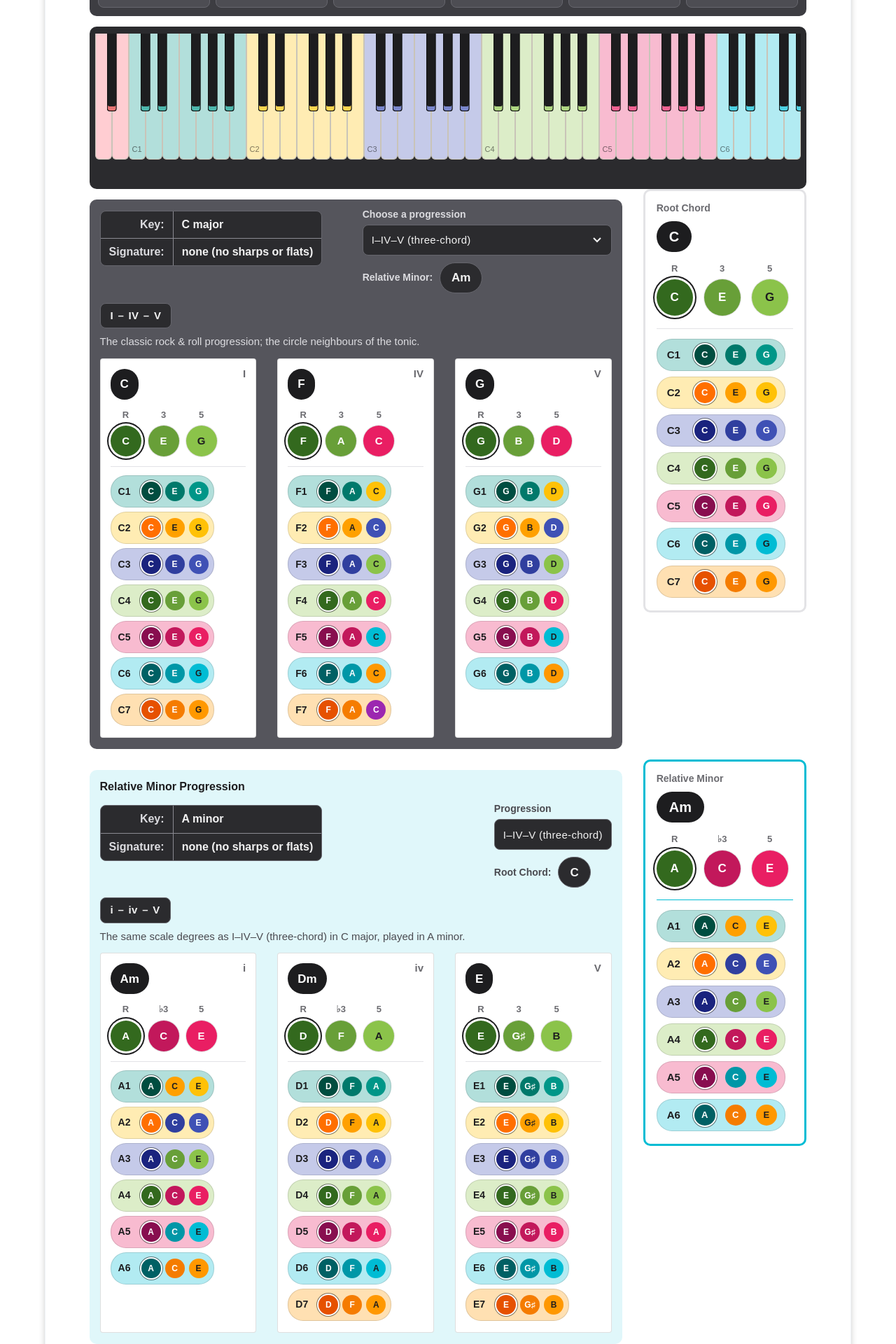
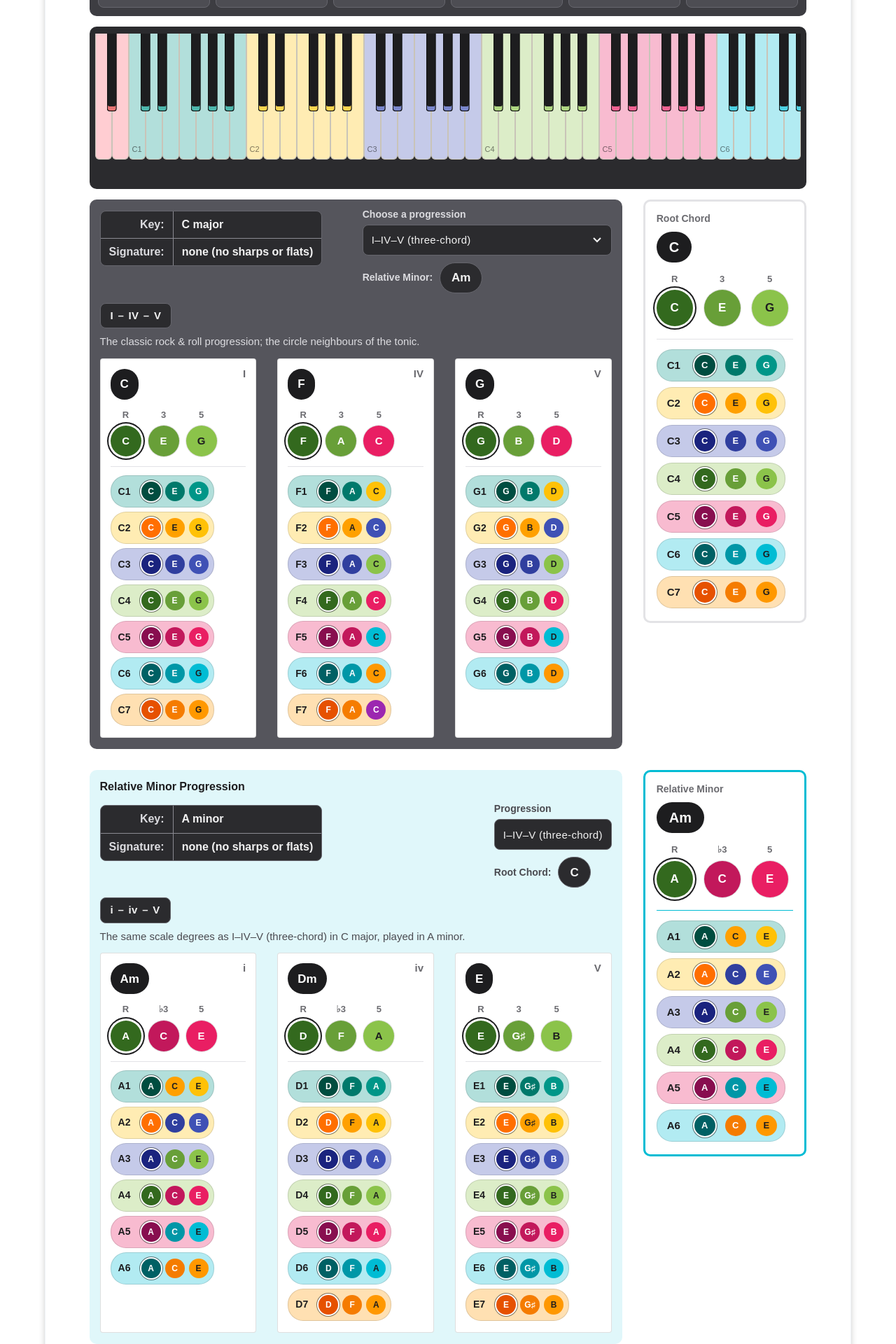
Before and after one commit to warblingwren/warblingwren.github.io, a Jekyll site: the page built from index.html, in a window 1280 px wide. Shown: the part 452-2372 px from the top of the page at 70% size. Built offline with Jekyll 4.4.1, drawn with Linux system fonts in a browser that asks for light colours; some web fonts are replaced.

Commit message:
update:relative minor

```diff
--- a/www/css/piano-chords.css
+++ b/www/css/piano-chords.css
@@ -25,6 +25,7 @@
   --cd-name-fg: #ffffff;
   --cd-name-hover: #3a3a3e;
   --cd-margin-top: 28px;
+  --cd-host-gap: 15px;           /* SYNC: .cp margin-top/bottom in circle-o-5ths.css */
   --cd-relative-bg: #ffffff;
   --cd-relative-border: #00bcd4; /* Material Cyan 500 */
   --cd-circle: 52px;
@@ -129,6 +130,11 @@
   display: flex;
   flex-direction: column;
   min-height: 100%;   /* fills a wrapping column; when the host is the column itself, flex stretch fills it */
+  /* SYNC: same 15px top/bottom spacing as the progression panels (.cp margin in circle-o-5ths.css),
+     so chord-data and progressions side by side line up top and bottom */
+  padding-top: var(--cd-host-gap);
+  padding-bottom: var(--cd-host-gap);
+  box-sizing: border-box;
 }
 .cd-host > .cd {
   flex: 1 1 auto;
@@ -226,6 +232,9 @@
 /* rounded rectangle in the octave's color, wrapping the label and the circles */
 .cd-octave-pill {
   display: inline-flex;
+  flex-wrap: wrap;               /* in narrow cards the circles wrap instead of overflowing */
+  max-width: 100%;
+  box-sizing: border-box;
   align-items: center;
   padding: 0 4px 0 2px;
   border: 1px solid rgba(0, 0, 0, 0.12);
--- a/www/js/circle-o-5ths.js
+++ b/www/js/circle-o-5ths.js
@@ -325,6 +325,7 @@
     wrap.append(head, roman, desc, cards);
     hostEl.append(wrap);
     panels.push(wrap);
+    new ResizeObserver(() => layoutCards(cards)).observe(cards);
     return { wrap, emit, title, keyBox, controls, roman, desc, cards };
   }
 
@@ -345,10 +346,10 @@
     cards.replaceChildren();
     const chords = circle.resolve(k, prog);
     // Bootstrap columns: 1 per row on phones, 2 on small screens, all on one row from lg up
-    const lg = chords.length <= 4 ? `col-lg-${12 / chords.length}` : 'col-lg';
+    cards.dataset.tones = String(Math.max(...chords.map((c) => c.tones.length)));
     for (const chord of chords) {
       const tones = voice(chord);
-      const col = el('div', `col-12 col-sm-6 ${lg} mb-3`);
+      const col = el('div', 'col-12 mb-3 cp-col');           // width set by layoutCards()
       const card = el('div', 'card h-100 cp-card');           // Bootstrap card
       const body = el('div', 'card-body cd cd--compact');     // #chord-data layout, compact
 
@@ -392,6 +393,20 @@
       col.append(card);
       cards.append(col);
     }
+    layoutCards(cards);
+  }
+
+  // Bootstrap columns sized to the panel's own width (not the screen): as many cards per row
+  // as fit without squeezing the octave rows, all on one row when there is room.
+  // SYNC: per-card width estimate matches .cd--compact octave sizes in circle-o-5ths.css
+  function layoutCards(cards) {
+    const cols = [...cards.children];
+    if (!cols.length) return;
+    const tones = Number(cards.dataset.tones) || 3;
+    const minCol = 125 + 34 * tones;                     // card padding + octave label + note circles
+    const perRow = Math.max(1, Math.min(cols.length, Math.floor(cards.clientWidth / minCol)));
+    const pct = `${100 / perRow}%`;
+    for (const c of cols) { c.style.flex = `0 0 ${pct}`; c.style.maxWidth = pct; }
   }
 
   // --- root panel: key box | "Choose a progression" + "Relative Minor:" badge ---
```
